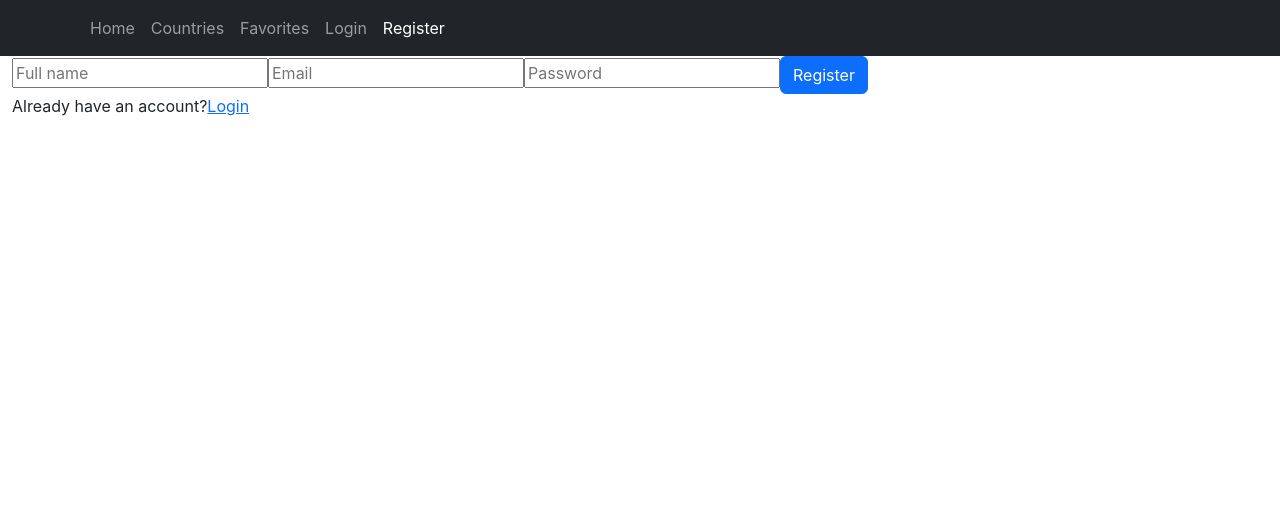
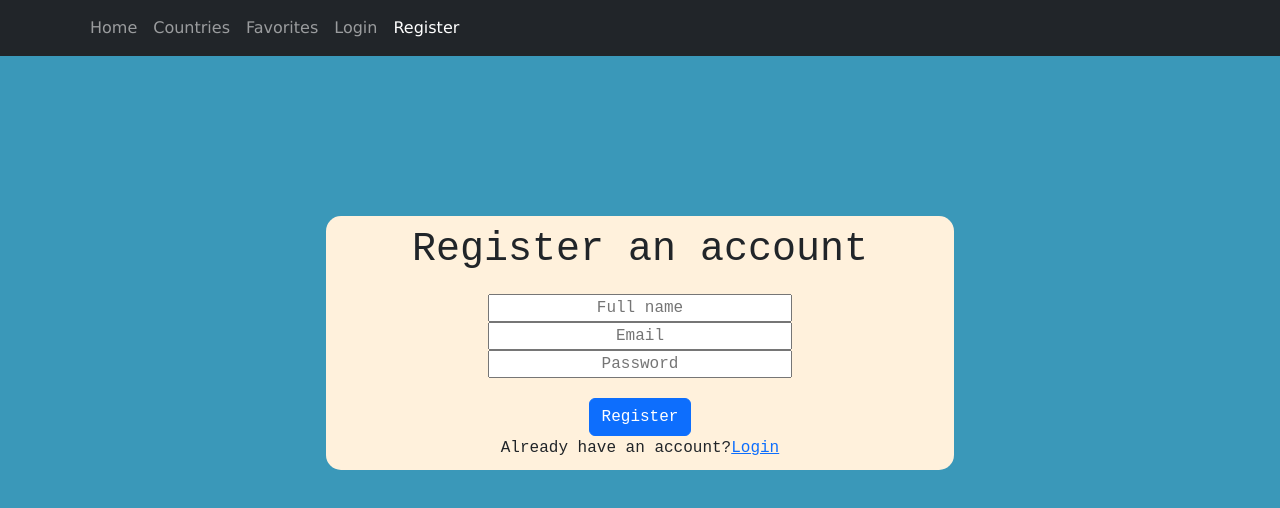
Before and after one commit to haidanglevn/countries-react, a React (Create React App) app: page /register in a window 1280 px wide. Shown: the top 508 px of the page. Built offline with nearby package versions, Linux system fonts and the light colour scheme; no server answers.

Commit message:
Add login and register css, add more toast noti

```diff
--- a/src/App.css
+++ b/src/App.css
@@ -2,4 +2,5 @@
   text-align: center;
   background-color: #3A98B9;
   min-height: calc(100vh - 56px);
+  font-family: monospace;
 }
--- a/src/auth/firebase.js
+++ b/src/auth/firebase.js
@@ -14,12 +14,8 @@ import {
   addDoc,
   getDocs,
 } from "firebase/firestore";
-import { useNavigate } from "react-router-dom";
-// TODO: Add SDKs for Firebase products that you want to use
-// https://firebase.google.com/docs/web/setup#available-libraries
+import { toast } from "react-toastify";
 
-// Your web app's Firebase configuration
-// For Firebase JS SDK v7.20.0 and later, measurementId is optional
 const firebaseConfig = {
   apiKey: "AIzaSyBZII48XAyWMpYOjXA9oHf36-bcNQVI3eA",
   authDomain: "countries-leson.firebaseapp.com",
@@ -39,9 +35,10 @@ const db = getFirestore(app);
 const loginWithEmailAndPassword = async (email, password) => {
   try {
     await signInWithEmailAndPassword(auth, email, password);
+    toast.success("Login successfully");
   } catch (err) {
     console.log(err);
-    alert(err.message);
+    toast.error("Wrong email/password, please check again");
   }
 };
 
@@ -55,15 +52,16 @@ const registerWithEmailAndPassword = async (name, email, password) => {
       email,
       authProvider: "local",
     });
+    toast.success("Register successfully with your new account");
   } catch (err) {
     console.log(err);
-    alert(err.message);
+    toast.error(err.message);
   }
 };
 
 const logout = () => {
   signOut(auth);
-  alert("Log out successfully")
+  toast.success("Log out successfully");
 };
 
 export {
--- a/src/components/Favorites.jsx
+++ b/src/components/Favorites.jsx
@@ -62,10 +62,13 @@ const Favorites = () => {
         .map((country) => {
           return (
             <Col className="mt-5" key={country.name.common}>
-              <Card className="h-100" style={{
+              <Card
+                className="h-100"
+                style={{
                   backgroundColor: "#FFF1DC",
                   border: "2px solid #E8D5C4",
-                }}>
+                }}
+              >
                 <Card.Body className="d-flex flex-column">
                   <LinkContainer
                     to={`/countries/${country.name.common}`}
@@ -88,7 +91,7 @@ const Favorites = () => {
                     variant="flush"
                     className="flex-grow-1 justify-content-end"
                   >
-                    <ListGroup.Item>
+                    <ListGroup.Item style={{ backgroundColor: "#FFF1DC" }}>
                       <Button
                         variant="danger"
                         onClick={() =>
@@ -98,7 +101,7 @@ const Favorites = () => {
                         Remove from favorites{" "}
                       </Button>
                     </ListGroup.Item>
-                    <ListGroup.Item>
+                    <ListGroup.Item style={{ backgroundColor: "#FFF1DC" }}>
                       <i className="bi bi-translate me-2">
                         {` ${Object.values(country.languages || {}).join(
                           ", "
@@ -106,7 +109,7 @@ const Favorites = () => {
                         {/* Martin way */}
                       </i>
                     </ListGroup.Item>
-                    <ListGroup.Item>
+                    <ListGroup.Item style={{ backgroundColor: "#FFF1DC" }}>
                       <i className="bi bi-cash-coin me-2">
                         {country.currencies
                           ? ` ${Object.values(country.currencies)
@@ -116,8 +119,7 @@ const Favorites = () => {
                         {/* Lera way */}
                       </i>
                     </ListGroup.Item>
-
-                    <ListGroup.Item>
+                    <ListGroup.Item style={{ backgroundColor: "#FFF1DC" }}>
                       <i className="bi bi-people me-2">
                         {` ${new Intl.NumberFormat().format(
                           country.population
@@ -136,8 +138,11 @@ const Favorites = () => {
   return (
     <Container fluid className="App pb-5">
       <Row style={{ margin: "0", paddingTop: "20px", color: "#EEEEEE" }}>
-        <Col className="mt-5 d-flex justify-content-center">
+        <Col className="mt-2 d-flex justify-content-center">
           <Form>
+            <Row style={{ margin: "0", color: "#EEEEEE" }}>
+              <h1>Favorite List</h1>
+            </Row>
             <Form.Control
               style={{ width: "18rem" }}
               type="search"
--- a/src/components/Home.jsx
+++ b/src/components/Home.jsx
@@ -12,9 +12,14 @@ const Home = () => {
           <h2>
             One click to get all the information of the countries you love.
           </h2>
-          <Button variant="primary"><Link to={"/countries"}>Get Started</Link> </Button>
+          <Button variant="primary">
+            <Link to={"/countries"}>Get Started</Link>{" "}
+          </Button>
         </div>
-        <span>
+        <span className="footer">
+          Created by <a href="https://github.com/haidanglevn">Dang Le</a> 2023
+        </span>
+        <span className="credit">
           Photo by{" "}
           <a href="https://unsplash.com/@patricktkindt?utm_source=unsplash&utm_medium=referral&utm_content=creditCopyText">
             Patrick T'Kindt
--- a/src/components/Home.scss
+++ b/src/components/Home.scss
@@ -14,7 +14,16 @@
     color: white;
     position: fixed;
     bottom: 0;
-    right: 10px;
+  }
+  span a {
+    text-decoration: none;
+    color: #3A98B9;
+  }
+  .footer {
+    left: 10px;
+  }
+  .credit {
+    right:10px;
   }
 }
 
--- a/src/components/Login.jsx
+++ b/src/components/Login.jsx
@@ -3,6 +3,8 @@ import { Button } from "react-bootstrap";
 import { useAuthState } from "react-firebase-hooks/auth";
 import { Link, useNavigate } from "react-router-dom";
 import { auth, loginWithEmailAndPassword } from "../auth/firebase";
+
+import "./LoginRegister.scss";
 
 const Login = () => {
   const [email, setEmail] = useState("");
@@ -17,8 +19,10 @@ const Login = () => {
   }, [user, loading]);
 
   return (
-    <div>
-      <h1>Hello there, please register or log in to use the site!</h1>
+    <div className="App">
+      <div className="panel">
+        <h1>Log in to use the site!</h1>
+        <form>
           <input
             type="text"
             value={email}
@@ -31,12 +35,14 @@ const Login = () => {
             onChange={(e) => setPassword(e.target.value)}
             placeholder="Password"
           />
+        </form>
         <Button onClick={() => loginWithEmailAndPassword(email, password)}>
           Log in
         </Button>
-      <div >
+        <div>
           Don't have an account?
           <Link to={"/register"}>Register</Link>
+        </div>
       </div>
     </div>
   );
--- /dev/null
+++ b/src/components/LoginRegister.scss
@@ -0,0 +1,15 @@
+.panel {
+  background-color: #fff1dc;
+  width: 50%;
+  margin: 20vh auto 0 auto;
+  padding: 10px;
+  border-radius: 15px;
+  form {
+    margin: 20px 0;
+  }
+  input {
+    width: 50%;
+    text-align: center;
+    margin: 0 30px;
+  }
+}
--- a/src/components/Register.jsx
+++ b/src/components/Register.jsx
@@ -3,6 +3,8 @@ import { Button } from "react-bootstrap";
 import { useAuthState } from "react-firebase-hooks/auth";
 import { Link, useNavigate } from "react-router-dom";
 import { auth, registerWithEmailAndPassword } from "../auth/firebase";
+
+import "./LoginRegister.scss";
 
 const Register = () => {
   const [email, setEmail] = useState("");
@@ -23,7 +25,10 @@ const Register = () => {
   }, [user, loading]);
 
   return (
-    <div>
+    <div className="App">
+      <div className="panel">
+        <h1>Register an account</h1>
+        <form>
           <input
             type="text"
             value={name}
@@ -42,12 +47,14 @@ const Register = () => {
             onChange={(e) => setPassword(e.target.value)}
             placeholder="Password"
           />
+        </form>
           <Button onClick={register}>Register</Button>
         <div>
           Already have an account?
           <Link to={"/login"}>Login</Link>
         </div>
       </div>
+    </div>
   );
 };
 
--- a/src/features/countries/countriesSlice.js
+++ b/src/features/countries/countriesSlice.js
@@ -23,7 +23,7 @@ export const initializeCountries = () => {
     setTimeout(() => {
       dispatch(getCountries(countries));
       dispatch(isLoading(false));
-    }, 40000);
+    }, 4000);
   };
 };
 
--- a/src/index.css
+++ b/src/index.css
@@ -1,13 +1,11 @@
+* {
+  box-sizing: border-box;
+  padding: 0;
+  margin: 0;
+}
 body {
   margin: 0;
-  font-family: -apple-system, BlinkMacSystemFont, 'Segoe UI', 'Roboto', 'Oxygen',
-    'Ubuntu', 'Cantarell', 'Fira Sans', 'Droid Sans', 'Helvetica Neue',
-    sans-serif;
+  font-family:'Lucida Sans', 'Lucida Sans Regular', 'Lucida Grande', 'Lucida Sans Unicode', Geneva, Verdana, sans-serif;
   -webkit-font-smoothing: antialiased;
   -moz-osx-font-smoothing: grayscale;
 }
-
-code {
-  font-family: source-code-pro, Menlo, Monaco, Consolas, 'Courier New',
-    monospace;
-}
```
Also changed, not shown: src/pages/Layout.jsx (+4 -4 lines). Lines whose indentation alone changed are shown as unchanged.
